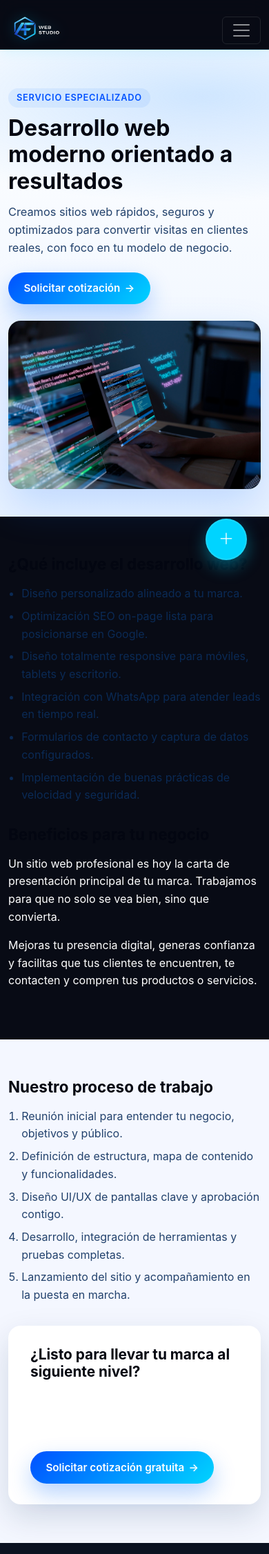
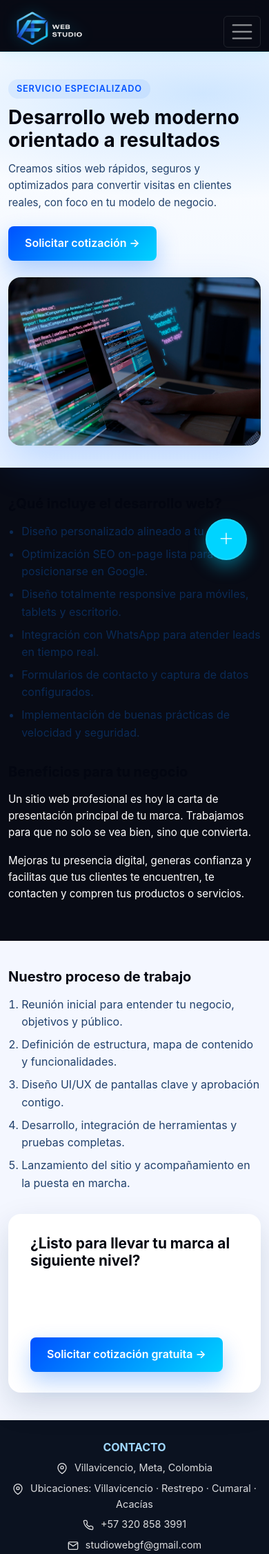
Before and after one commit to 444Pipe/GfWebStudio, a Django app: page /desarrollo-web.html in a window 390 px wide. Shown: the top 2253 px of the page at 69% size. Run offline with Django 4.2, Linux system fonts and the light colour scheme.

Commit message:
feat: Optimizar diseño responsivo para móviles - Logo aumentado y mejora de accesibilidad

```diff
--- a/static/css/style.css
+++ b/static/css/style.css
@@ -279,9 +279,15 @@ body{background:var(--blue-dark); color:var(--white);}
 }
 
 @media (max-width:768px){
-  .navbar{height:72px}
-  .navbar-brand{height:72px}
-  .navbar-brand img{height:90px; width:90px; transform: translateY(-4px);}
+  .navbar{height:90px}
+  .navbar-brand{height:90px}
+  .navbar-brand img{height:110px; width:auto; transform: translateY(-8px);}
+}
+
+@media (max-width:576px){
+  .navbar{height:80px}
+  .navbar-brand{height:80px}
+  .navbar-brand img{height:100px; width:auto; transform: translateY(-6px);}
 }
 .text-blue{color:var(--blue-main) !important;}
 .bg-blue-light{background:var(--blue-light);}
@@ -1198,6 +1204,343 @@ footer{
 .gold-btn:hover {
   background: linear-gradient(135deg, #f3d97f 0%, #D4AF37 100%);
   transform: translateY(-2px);
+}
+
+/* ========================================
+   OPTIMIZACIONES PARA DISPOSITIVOS MÓVILES
+   ======================================== */
+
+/* Mejoras para pantallas pequeñas (móviles) */
+@media (max-width:767.98px){
+  /* Navbar mejorado - logo más grande */
+  .navbar{
+    height:85px;
+    padding: 0.5rem 0;
+  }
+
+  .navbar-brand{
+    height:85px;
+  }
+
+  .navbar-brand img{
+    height:100px;
+    width:auto;
+    transform: translateY(-8px);
+  }
+
+  /* Menú móvil mejorado */
+  .navbar-toggler{
+    padding: 0.25rem 0.5rem;
+    font-size: 1.5rem;
+  }
+
+  .nav-link{
+    padding: 0.75rem 0 !important;
+    font-size: 1rem !important;
+  }
+
+  .nav-link-contact{
+    margin: 0.75rem 0 0 0 !important;
+    padding: 0.6rem 1.2rem !important;
+    width: 100%;
+    text-align: center;
+  }
+
+  /* Tipografía responsive */
+  h1{font-size:1.75rem}
+  h2{font-size:1.5rem}
+  h3{font-size:1.25rem}
+  p{font-size:0.95rem}
+
+  /* Secciones con padding optimizado */
+  section{
+    padding-top:2.5rem;
+    padding-bottom:2.5rem;
+  }
+
+  /* Botones más grandes y accesibles */
+  .btn-primary,
+  .btn-outline,
+  .btn-service-cta,
+  .btn-service-primary{
+    padding: 0.75rem 1.5rem !important;
+    font-size: 1rem !important;
+    min-height: 44px;
+    border-radius: 8px;
+    display: inline-block;
+    width: auto;
+  }
+
+  /* Tarjetas de servicios */
+  .service-card{
+    padding: 1.5rem 1.25rem;
+    border-radius: 12px;
+  }
+
+  .service-card-premium{
+    border-radius: 12px;
+  }
+
+  .service-card-image{
+    height: 180px;
+  }
+
+  .service-card-content{
+    padding: 1.5rem 1.25rem;
+  }
+
+  /* Cards why us */
+  .why-card{
+    padding: 1.75rem 1.25rem;
+    border-radius: 12px;
+  }
+
+  .why-card__icon{
+    width: 50px;
+    height: 50px;
+    font-size: 1.25rem;
+  }
+
+  .why-card__title{
+    font-size: 1rem;
+  }
+
+  .why-card__desc{
+    font-size: 0.9rem;
+  }
+
+  /* Footer mejorado */
+  .site-footer{
+    padding: 30px 0;
+  }
+
+  .site-footer .footer-title{
+    font-size: 1rem;
+    margin-bottom: 0.5rem;
+  }
+
+  .site-footer .footer-line{
+    font-size: 0.9rem;
+    margin-bottom: 0.4rem;
+  }
+
+  .site-footer .col-md-4{
+    text-align: center;
+    margin-bottom: 1.5rem;
+  }
+
+  /* Social icons optimizadas para móvil */
+  .socials{
+    gap: 0.5rem;
+    justify-content: center;
+  }
+
+  .social{
+    width: 45px;
+    height: 45px;
+  }
+
+  .social-icon-img{
+    width: 20px;
+    height: 20px;
+  }
+
+  /* Hero section responsivo */
+  .hero{
+    padding: 3rem 0;
+    min-height: auto;
+  }
+
+  .hero h1{
+    font-size: 2rem;
+    margin-bottom: 0.75rem;
+  }
+
+  .hero p.lead{
+    font-size: 1rem;
+    margin-bottom: 1.25rem;
+  }
+
+  .hero .col-md-6:first-child{
+    padding: 1.5rem 1rem;
+  }
+
+  /* Home services section */
+  .home-services-section{
+    padding: 3rem 0;
+  }
+
+  .home-services-header .home-services-title{
+    font-size: 1.75rem;
+  }
+
+  .home-services-header .home-services-subtitle{
+    font-size: 0.95rem;
+  }
+
+  .home-services-grid{
+    row-gap: 1.75rem;
+  }
+
+  /* Service detail hero */
+  .service-detail-hero{
+    padding: 2.5rem 0 2rem;
+  }
+
+  .service-detail-title{
+    font-size: 1.75rem;
+  }
+
+  .service-detail-lead{
+    font-size: 0.95rem;
+  }
+
+  .service-detail-section{
+    padding: 2.5rem 0;
+  }
+
+  .service-detail-subtitle{
+    font-size: 1.25rem;
+  }
+
+  /* Portal buttons */
+  .hero-buttons{
+    flex-direction: column;
+    gap: 10px;
+  }
+
+  .hero-buttons .btn-primary,
+  .hero-buttons .btn-secondary{
+    width: 100%;
+  }
+
+  /* FAB container optimizado */
+  .fab-container{
+    bottom: 16px;
+    right: 16px;
+  }
+
+  .fab-toggle{
+    width: 55px;
+    height: 55px;
+  }
+
+  .fab-item{
+    width: 45px;
+    height: 45px;
+    font-size: 20px;
+  }
+
+  /* Container padding */
+  .container{
+    padding-left: 1rem;
+    padding-right: 1rem;
+  }
+}
+
+/* Optimizaciones para pantallas muy pequeñas (< 480px) */
+@media (max-width:480px){
+  .navbar{
+    height: 75px;
+  }
+
+  .navbar-brand{
+    height: 75px;
+  }
+
+  .navbar-brand img{
+    height: 90px;
+    transform: translateY(-6px);
+  }
+
+  h1{font-size:1.5rem}
+  h2{font-size:1.25rem}
+
+  /* Hero */
+  .hero h1{
+    font-size: 1.5rem;
+  }
+
+  .hero p.lead{
+    font-size: 0.9rem;
+  }
+
+  /* Botones stack en móvil ultra pequeño */
+  .btn-primary + .btn-primary,
+  .btn-primary + .btn-outline{
+    margin-left: 0;
+    display: block;
+    margin-top: 0.5rem;
+  }
+
+  /* Hero buttons siempre en columna */
+  .hero-buttons{
+    flex-direction: column;
+  }
+
+  .hero-buttons .btn-primary,
+  .hero-buttons .btn-secondary{
+    width: 100%;
+    padding: 12px 16px !important;
+  }
+
+  /* Home services */
+  .home-services-header .home-services-title{
+    font-size: 1.5rem;
+  }
+
+  /* Reducir espaciado */
+  section{
+    padding-top: 2rem;
+    padding-bottom: 2rem;
+  }
+
+  .container{
+    padding-left: 0.75rem;
+    padding-right: 0.75rem;
+  }
+
+  /* FAB más pequeño */
+  .fab-toggle{
+    width: 50px;
+    height: 50px;
+  }
+
+  .fab-item{
+    width: 40px;
+    height: 40px;
+    font-size: 18px;
+  }
+}
+
+/* Tableta (768px - 991px) */
+@media (min-width:768px) and (max-width:991px){
+  .navbar{
+    height: 85px;
+  }
+
+  .navbar-brand img{
+    height: 105px;
+  }
+
+  /* Mejorar home services */
+  .home-services-header .home-services-title{
+    font-size: 2rem;
+  }
+
+  .service-card{
+    padding: 1.4rem;
+  }
+
+  /* Hero tablet */
+  .hero h1{
+    font-size: 2.5rem;
+  }
+
+  .hero .col-md-6:first-child{
+    padding: 2rem;
+  }
+}
   box-shadow: 0 4px 15px rgba(212, 175, 55, 0.3);
 }
 
```
